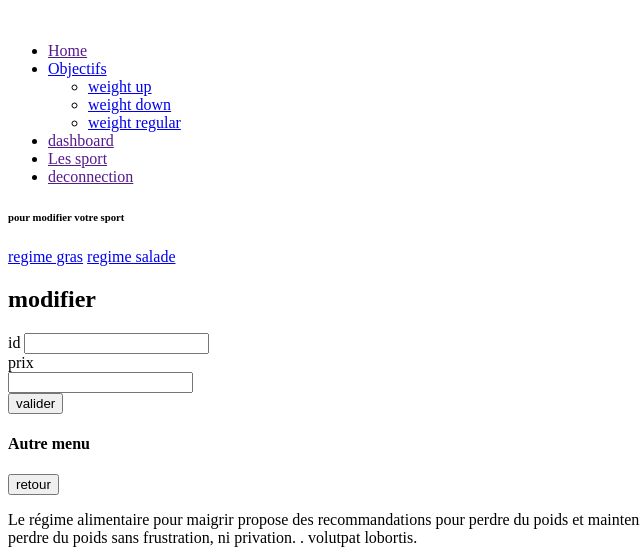
After one commit to fitahianaRoland/ITU-S4-PROJET, a PHP site: template views/sportmodif.php in a window 1280 px wide. The commit adds this page. Shown: the top 551 px of the page, without its empty margins (0-640 px from the left). Run offline with PHP 8.4, Linux system fonts and the light colour scheme; the template is opened without the code that fills it, so the values that code supplies are empty; grey boxes are pictures that could not be loaded.

Commit message:
finalbranche

```diff
--- a/views/proposition.php
+++ b/views/proposition.php
@@ -8,6 +8,7 @@
                     <th>image</th>
                     <th>NOM</th>
                     <th>PRIX</th>
+                    <th>Duree</th>
                     <th>Modif</th>
                     <th>Delete</th>
                 </tr>
@@ -16,9 +17,10 @@
                 <tbody>
                 <?php foreach($plats as $values){?>
                 <tr>
-                    <td><div class="idregime"><img src="" alt="x"></div></td>
+                    <td><div class="idregime"><img src="<?php echo base_url("assets/img/minceur/dejeuner/d4.jpeg")?>" alt="x"></div></td>
                     <td><?php echo $values['nomplat']; ?></td>
                     <td><?php echo $values['prix']; ?></td>
+                    <td><?php echo $values['jour']; ?>/<?php echo $values['dureejour']; ?></td>
                     <td><a href="<?php echo base_url('Traitement/modifierRegime?idplat='.$values['idplat'].'& idregime='.'&idregime='.$values['idregime'])?>">modifier</a></td>
                     <td><a  href="<?php echo base_url('Traitement/supprimerRegime?idplat='.$values['idplat'].'&idregime='.$values['idregime'])?>"><i class="fa fa-trash"></td>
                 </tr>
--- /dev/null
+++ b/views/sportmodif.php
@@ -0,0 +1,69 @@
+<!-- ##### Intro News Area Start ##### -->
+<section class="intro-news-area section-padding-100-0 mb-70">
+        <div class="container">
+            <div class="row justify-content-center">
+                <!-- Intro News Tabs Area -->
+                <div class="col-12 col-lg-8">
+                    <div class="intro-news-tab">
+
+                        <!-- Intro News Filter -->
+                        <div class="intro-news-filter d-flex justify-content-between">
+                            <h6>pour modifier votre sport</h6>
+                            <nav>
+                                <div class="nav nav-tabs" id="nav-tab" role="tablist">
+                                    <a class="nav-item nav-link active" id="nav1" data-toggle="tab" href="#nav-1" role="tab" aria-controls="nav-1" aria-selected="true">regime gras</a>
+                                    <a class="nav-item nav-link" id="nav2" data-toggle="tab" href="#nav-2" role="tab" aria-controls="nav-2" aria-selected="false">regime salade</a>
+                                </div>
+                            </nav>
+                        </div>
+
+                        <div class="tab-content" id="nav-tabContent">
+                            <div class="tab-pane fade show active" id="nav-1" role="tabpanel" aria-labelledby="nav1">
+                                <div class="row">
+                                    <!-- Single News Area -->
+                                    <div class="col-12">
+                                        <div class="single-blog-post style-2 mb-5">
+                                            <!-- Blog Thumbnail -->
+                                                <div class="wrapper">
+                                                    <h2>modifier</h2>
+                                                    <form action="<?php echo base_url('Traitement/updatesport'); ?>">
+                                                      <div class="input-box">
+                                                        <label for="">id</label>
+                                                        <input type="number" name="idsport" value="<?php echo $idsport[0]['idsport']; ?>" required>
+                                                      </div>
+                                                      <label for="">prix</label>
+                                                      <div class="input-box">
+                                                        <input type="text" name="nomsport" value="<?php echo $idsport[0]['nomsport']; ?>" required>
+                                                      </div>
+                                                      <div class="input-box button">
+                                                        <input type="Submit" value="valider">
+                                                      </div>
+                                                    </form>
+                                                  </div>
+
+                                            <!-- Blog Content -->
+                                            <div class="blog-content">
+                                            </div>
+                                        </div>
+                                    </div>
+
+                                </div>
+                            </div>
+                        </div>
+                    </div>
+                </div>
+
+                <!-- Sidebar Widget -->
+                <div class="col-12 col-sm-9 col-md-6 col-lg-4">
+                    <div class="sidebar-area">
+
+                        <!-- Newsletter Widget -->
+                        <div class="single-widget-area newsletter-widget mb-30">
+                            <h4>Autre menu</h4>
+                            <form action="<?php echo base_url("#"); ?>" method="post">
+                                <button type="submit" class="btn newsbox-btn w-100">retour</button>
+                            </form>
+                            <p class="mt-30">Le régime alimentaire pour maigrir propose des recommandations pour perdre du poids et maintenir un poids santé. En privilégiant les bons aliments pour maigrir, vous augmentez vos chances de perdre du poids sans frustration, ni privation. . volutpat lobortis.</p>
+                        </div>
+                </div>
+            </div>
```
Also changed, not shown: controllers/Traitement.php (+28 -2 lines), views/sport.php (+4 -4 lines).
